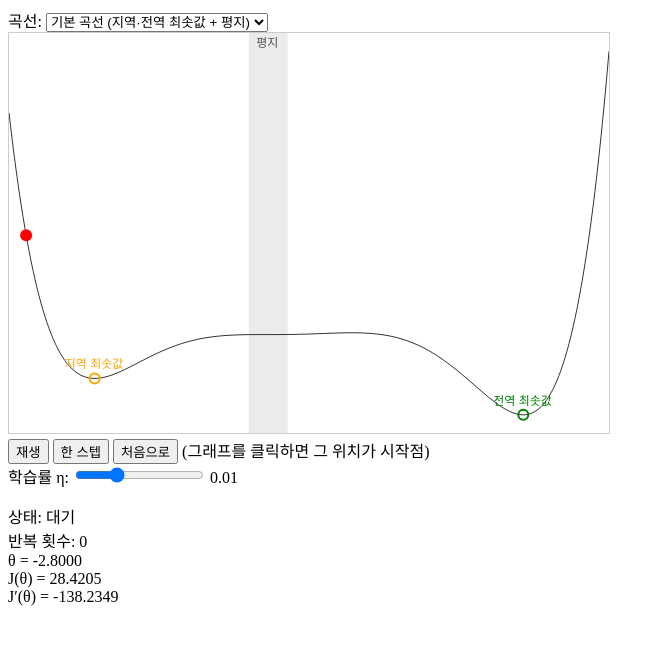
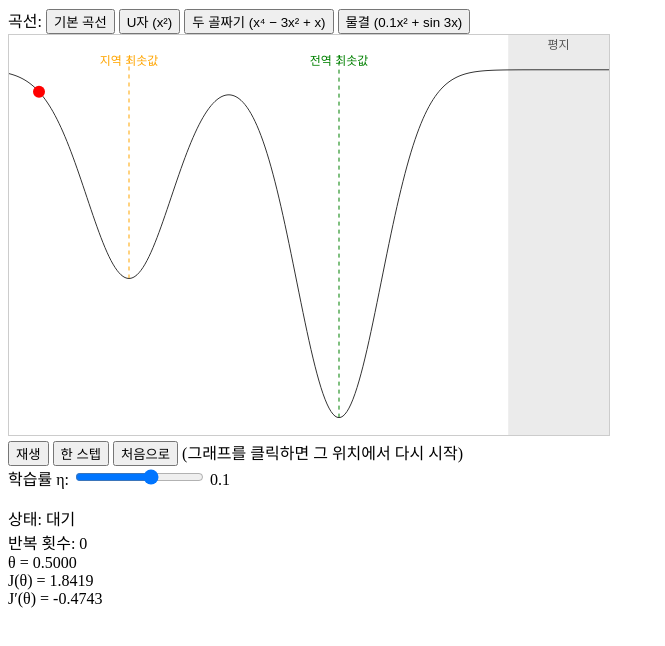
Before and after one commit to Kim-ms-02/business-agent-lab, a website: page project_1/index.html in a window 1280 px wide. Shown: the whole page, without its empty margins (0-665 px from the left). Drawn offline with Linux system fonts and the light colour scheme.

Commit message:
v0.3 수정: 새 기본 곡선, 예시 곡선 버튼, 최솟값 점선 라벨, 세분화한 상태 판정
- 기본 곡선을 θ 0~10에서 지역 최솟값 → 언덕 → 전역 최솟값 → 평지 순서로 변경
- 예시 곡선 4개(기본, U자, 두 골짜기, 물결)를 버튼으로 선택
- 최솟값마다 점선과 지역/전역 라벨, 평지 구간에 평지 라벨
- judgeState: 전역 최솟값 도달 / 지역 최솟값에 갇힘 / 평지에서 느리게 이동 중 / 평지에서 멈춤
- 테스트: 두 골짜기 시작 1.9 → 1.13 지역 최솟값, 곡선 분석의 최솟값·전역 최솟값

Co-Authored-By: Claude Opus 5.5 <noreply@anthropic.com>

```diff
--- a/project_1/index.html
+++ b/project_1/index.html
@@ -5,15 +5,13 @@
   <title>경사하강법 v0.3</title>
 </head>
 <body>
-  <div>
-    <label>곡선: <select id="curve"></select></label>
-  </div>
+  <div id="curves">곡선: </div>
   <canvas id="plot" width="600" height="400" style="border:1px solid #ccc; cursor:crosshair"></canvas>
   <div>
     <button id="play">재생</button>
     <button id="step">한 스텝</button>
     <button id="reset">처음으로</button>
-    (그래프를 클릭하면 그 위치가 시작점)
+    (그래프를 클릭하면 그 위치에서 다시 시작)
   </div>
   <div>
     <label>학습률 η: <input id="eta" type="range" min="0" max="1000" step="1"></label>
@@ -28,7 +26,7 @@
   </p>
 
   <script type="module">
-    import { derivative, step, stopReason, findFeatures, classifyStop } from './src/gd.js';
+    import { derivative, step, stopReason, findFeatures, judgeState } from './src/gd.js';
     import { CURVES } from './src/curves.js';
 
     const INTERVAL_MS = 300;
@@ -46,11 +44,15 @@
       diverged: '발산',
       maxIter: '최대 반복 도달',
     };
-    const CLASS_TEXT = { global: '전역 최솟값', local: '지역 최솟값', plateau: '평지' };
+    const STATE_TEXT = {
+      global: '전역 최솟값 도달',
+      local: '지역 최솟값에 갇힘',
+      plateauMoving: '평지에서 느리게 이동 중',
+      plateauStopped: '평지에서 멈춤',
+    };
 
     const canvas = document.getElementById('plot');
     const ctx = canvas.getContext('2d');
-    const curveSelect = document.getElementById('curve');
     const playBtn = document.getElementById('play');
     const stepBtn = document.getElementById('step');
     const etaInput = document.getElementById('eta');
@@ -68,15 +70,14 @@
     const toTheta = (px) => xMin + (px / canvas.width) * (xMax - xMin);
 
     function selectCurve(c) {
-      pause();
       curve = c;
       [xMin, xMax] = c.range;
       features = findFeatures(c.f, c.range);
-      // y 범위: 곡선을 샘플링한 최소~최대 + 위아래 5% 여백
+      // y 범위: 곡선을 샘플링한 최소~최대 + 위아래 여백 (위는 라벨 자리로 10%)
       const ys = Array.from({ length: 301 }, (_, i) => c.f(xMin + (i / 300) * (xMax - xMin)));
-      const lo = Math.min(...ys), hi = Math.max(...ys), pad = (hi - lo) * 0.05;
-      yMin = lo - pad;
-      yMax = hi + pad;
+      const lo = Math.min(...ys), hi = Math.max(...ys);
+      yMin = lo - (hi - lo) * 0.05;
+      yMax = hi + (hi - lo) * 0.1;
       eta = c.eta0;
       etaInput.value = etaToPos(eta);
       start = c.theta0;
@@ -86,39 +87,42 @@
     function draw() {
       const f = curve.f;
       ctx.clearRect(0, 0, canvas.width, canvas.height);
+      ctx.font = '12px sans-serif';
+      ctx.textAlign = 'center';
 
-      // 평지 구간: 회색 띠
-      ctx.fillStyle = 'rgba(0, 0, 0, 0.08)';
-      ctx.font = '12px sans-serif';
+      // 평지 구간: 회색 띠 + "평지" 라벨
       for (const p of features.plateaus) {
+        ctx.fillStyle = 'rgba(0, 0, 0, 0.08)';
         ctx.fillRect(toX(p.from), 0, toX(p.to) - toX(p.from), canvas.height);
         ctx.fillStyle = '#555';
-        ctx.fillText('평지', toX((p.from + p.to) / 2) - 12, 14);
-        ctx.fillStyle = 'rgba(0, 0, 0, 0.08)';
+        ctx.fillText('평지', toX((p.from + p.to) / 2), 14);
+      }
+
+      // 최솟값: 점선 + 라벨 (전역 초록, 지역 주황)
+      for (const m of features.minima) {
+        const color = m.global ? 'green' : 'orange';
+        ctx.strokeStyle = color;
+        ctx.setLineDash([4, 4]);
+        ctx.beginPath();
+        ctx.moveTo(toX(m.theta), toY(m.J));
+        ctx.lineTo(toX(m.theta), 20);
+        ctx.stroke();
+        ctx.setLineDash([]);
+        ctx.fillStyle = color;
+        // 라벨이 캔버스 밖으로 잘리지 않게 가장자리에서 안쪽으로
+        const labelX = Math.min(Math.max(toX(m.theta), 35), canvas.width - 35);
+        ctx.fillText(m.global ? '전역 최솟값' : '지역 최솟값', labelX, 30);
       }
 
       // 곡선
+      ctx.strokeStyle = '#333';
       ctx.beginPath();
       for (let i = 0; i <= 300; i++) {
         const x = xMin + (i / 300) * (xMax - xMin);
         if (i === 0) ctx.moveTo(toX(x), toY(f(x)));
         else ctx.lineTo(toX(x), toY(f(x)));
       }
-      ctx.strokeStyle = '#333';
       ctx.stroke();
-
-      // 최솟값: 전역 초록, 지역 주황
-      for (const m of features.minima) {
-        const color = m.global ? 'green' : 'orange';
-        ctx.beginPath();
-        ctx.arc(toX(m.theta), toY(m.J), 5, 0, 2 * Math.PI);
-        ctx.strokeStyle = color;
-        ctx.lineWidth = 2;
-        ctx.stroke();
-        ctx.lineWidth = 1;
-        ctx.fillStyle = color;
-        ctx.fillText(m.global ? '전역 최솟값' : '지역 최솟값', toX(m.theta) - 30, toY(m.J) - 10);
-      }
 
       // 현재 점 (발산하면 캔버스 밖으로 나가 보이지 않을 수 있음)
       ctx.beginPath();
@@ -126,12 +130,10 @@
       ctx.fillStyle = 'red';
       ctx.fill();
 
-      let statusText = STATUS_TEXT[reason ?? (timer ? 'playing' : k > 0 ? 'paused' : 'idle')];
-      if (reason === 'converged' || reason === 'maxIter') {
-        const cls = classifyStop(theta, features, curve.range);
-        if (cls) statusText += ' · ' + CLASS_TEXT[cls];
-      }
-      document.getElementById('status').textContent = statusText;
+      // 상태: 세분화 판정이 있으면 그 문구, 없으면 기본 상태
+      const state = k > 0 ? judgeState(reason, theta, features, curve.range) : null;
+      const status = STATE_TEXT[state] ?? STATUS_TEXT[reason ?? (timer ? 'playing' : k > 0 ? 'paused' : 'idle')];
+      document.getElementById('status').textContent = status;
       document.getElementById('k').textContent = k;
       document.getElementById('theta').textContent = theta.toFixed(4);
       document.getElementById('j').textContent = f(theta).toFixed(4);
@@ -159,7 +161,7 @@
     function pause() {
       clearInterval(timer);
       timer = null;
-      if (curve) draw();
+      draw();
     }
 
     // 시작점(곡선 기본값 또는 마지막으로 클릭한 위치)으로 되돌림
@@ -170,8 +172,13 @@
       pause();
     }
 
-    CURVES.forEach((c, i) => curveSelect.add(new Option(c.name, i)));
-    curveSelect.addEventListener('change', () => selectCurve(CURVES[curveSelect.value]));
+    // 예시 곡선 버튼
+    for (const c of CURVES) {
+      const btn = document.createElement('button');
+      btn.textContent = c.name;
+      btn.addEventListener('click', () => selectCurve(c));
+      document.getElementById('curves').append(btn, ' ');
+    }
     playBtn.addEventListener('click', () => (timer ? pause() : play()));
     stepBtn.addEventListener('click', doStep);
     document.getElementById('reset').addEventListener('click', reset);
@@ -180,7 +187,7 @@
       eta = posToEta(Number(etaInput.value));
       draw();
     });
-    // 캔버스 아무 곳이나 클릭: 그 x 위치의 θ를 시작점으로
+    // 그래프 아무 곳이나 클릭: 그 x 위치의 θ에서 다시 시작
     canvas.addEventListener('click', (e) => {
       const rect = canvas.getBoundingClientRect();
       const px = (e.clientX - rect.left) * (canvas.width / rect.width);
--- a/project_1/src/curves.js
+++ b/project_1/src/curves.js
@@ -1,18 +1,22 @@
 // 예시 곡선 목록. 첫 번째가 기본 곡선.
 // range: 그래프 θ 범위, theta0: 시작 θ, eta0: 곡선을 고를 때 맞춰지는 학습률
+
+// 가우스 골짜기 모양: 중심 c에서 1, 멀어질수록 0
+const bump = (t, c) => Math.exp(-((t - c) ** 2));
+
 export const CURVES = [
   {
     id: 'basic',
-    name: '기본 곡선 (지역·전역 최솟값 + 평지)',
-    // J′(θ) = θ²(θ+2)(θ−1)(θ−3): θ=−2 지역 최솟값, θ=0 평지, θ=3 전역 최솟값
-    f: (t) => t ** 6 / 6 - (2 * t ** 5) / 5 - (5 * t ** 4) / 4 + 2 * t ** 3,
-    range: [-3, 4],
-    theta0: -2.8,
-    eta0: 0.01,
+    name: '기본 곡선',
+    // θ≈2 지역 최솟값 → θ≈3.8 언덕 → θ≈5.5 전역 최솟값 → θ≳8.3 평지
+    f: (t) => 2 - 1.5 * bump(t, 2) - 2.5 * bump(t, 5.5),
+    range: [0, 10],
+    theta0: 0.5,
+    eta0: 0.1,
   },
   {
-    id: 'bowl',
-    name: 'θ² (그릇 모양)',
+    id: 'u',
+    name: 'U자 (x²)',
     f: (t) => t * t,
     range: [-3, 3],
     theta0: -2.5,
@@ -20,20 +24,19 @@ export const CURVES = [
   },
   {
     id: 'two-valleys',
-    name: '골짜기 두 개',
-    // θ≈−1.47 전역 최솟값, θ≈1.35 지역 최솟값
-    f: (t) => t ** 4 - 4 * t ** 2 + t,
-    range: [-2.5, 2.5],
-    theta0: 2,
-    eta0: 0.03,
+    name: '두 골짜기 (x⁴ − 3x² + x)',
+    // θ≈−1.30 전역 최솟값, θ≈1.13 지역 최솟값
+    f: (t) => t ** 4 - 3 * t ** 2 + t,
+    range: [-2, 2],
+    theta0: 1.9,
+    eta0: 0.05,
   },
   {
-    id: 'long-plateau',
-    name: '평지가 긴 곡선',
-    // 1 − e^(−θ²): 가운데 골짜기, 양쪽 끝은 기울기가 거의 0
-    f: (t) => 1 - Math.exp(-t * t),
-    range: [-4, 4],
-    theta0: 3,
-    eta0: 0.1,
+    id: 'wave',
+    name: '물결 (0.1x² + sin 3x)',
+    f: (t) => 0.1 * t * t + Math.sin(3 * t),
+    range: [-5, 5],
+    theta0: 4,
+    eta0: 0.05,
   },
 ];
--- a/project_1/src/gd.js
+++ b/project_1/src/gd.js
@@ -88,3 +88,15 @@ export function classifyStop(theta, { minima, plateaus }, [a, b]) {
   if (plateaus.some((p) => theta >= p.from && theta <= p.to)) return 'plateau';
   return null;
 }
+
+// 세분화한 상태 판정: 'global' | 'local' | 'plateauMoving' | 'plateauStopped' | null
+// global: 전역 최솟값 도달, local: 지역 최솟값에 갇힘,
+// plateauMoving: 평지에서 느리게 이동 중 (아직 안 멈춤), plateauStopped: 평지에서 멈춤
+// reason: stopReason 결과 (null이면 진행 중). 발산이거나 해당 없으면 null
+export function judgeState(reason, theta, features, range) {
+  if (reason === 'diverged') return null;
+  const place = classifyStop(theta, features, range);
+  if (reason === null) return place === 'plateau' ? 'plateauMoving' : null;
+  if (place === 'plateau') return 'plateauStopped';
+  return place;
+}
```
Also changed, not shown: project_1/test/features.test.js (+30 -44 lines).
